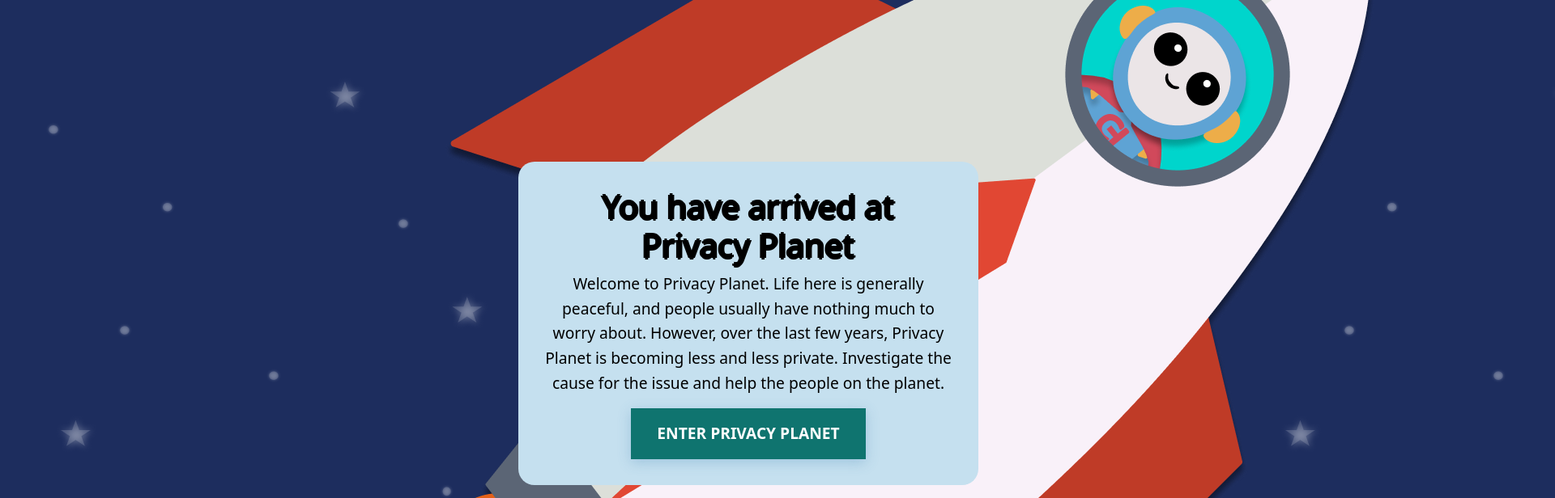
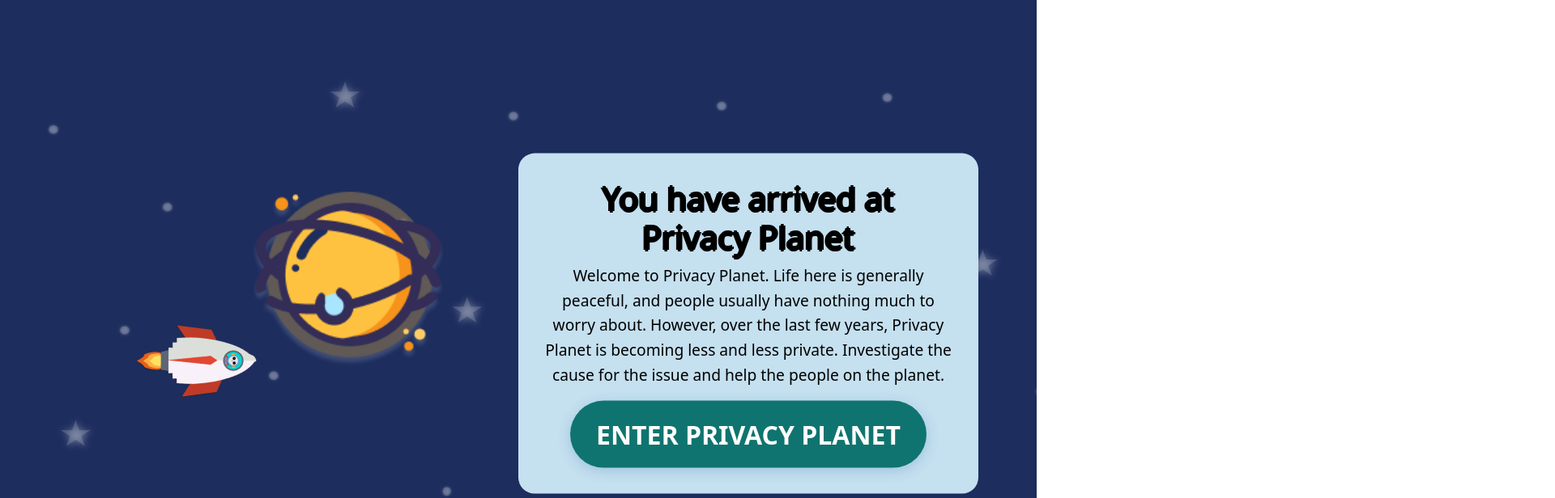
Before and after one commit to virurep/cyberheroes, a React (Create React App) app in the folder cyberheroes/: page /privacy-planet in a window 1280 px wide. Shown: the top 616 px of the page at 81% size, 1920 px wide, since content can reach past the window. Built offline with nearby package versions, Linux system fonts and the light colour scheme.

Commit message:
fixed styling

```diff
--- a/cyberheroes/src/components/PrivacyPlanet.js
+++ b/cyberheroes/src/components/PrivacyPlanet.js
@@ -19,10 +19,10 @@ const PrivacyPlanet = () => {
       {isIntroPage ? (
         <PrivacyIntro />
       ) : (
-        <div className="background">
+        <div className="lesson-intro-background">
           <div className="lesson-intro-side">
-            <img src={rocket} alt="Rocket Ship" className="rocket" />
-            <img src={privacyplanet} alt="Privacy Planet" className="planet" />
+            <img src={rocket} alt="Rocket Ship" className="lesson-intro-rocket" />
+            <img src={privacyplanet} alt="Privacy Planet" className="lesson-intro-planet" />
           </div>
           <div className="intro-message">
             <h1 className="arrivalTitle">You have arrived at Privacy Planet</h1>
--- a/cyberheroes/src/components/intro.js
+++ b/cyberheroes/src/components/intro.js
@@ -9,7 +9,7 @@ const IntroPage = () => {
 
     const goToMap = () => {
         // TODO: Implement navigation to the game
-
+        navigate('/exploration-map');
     };
 
     return (
--- a/cyberheroes/src/styles/intro.css
+++ b/cyberheroes/src/styles/intro.css
@@ -5,7 +5,7 @@ body {
   place-content: center;
 }
 
-.background div {
+.lesson-intro-background div {
   width: 50%;
 }
 
@@ -18,7 +18,7 @@ h1 {
   text-shadow: -2px 0 black, 0 2px black, 2px 0 black, 0 -2px black;
 }
 
-button {
+.lesson-intro-background button, .privacy-intro-container button {
   background: #0F746F;
   color: #ffffff;
   border: none;
@@ -33,18 +33,26 @@ button {
   display: block;
 }
 
-button:hover {
+.lesson-intro-background button:hover, .privacy-intro-container button:hover {
   transform: translateY(-2px);
   box-shadow: 0 6px 20px rgba(70, 134, 181, 0.4);
   background: #19ada6;
 }
 
-.start-button:active {
+.privacy-intro-container button {
+  background: #BF3B27;
+}
+
+.privacy-intro-container button:hover {
+  background: #EC5E48;
+}
+
+.lesson-intro-background button:active, .privacy-intro-container button:active {
   transform: translateY(0);
 }
 
 /* lesson intro page */
-.background {
+.lesson-intro-background {
   flex: 1;
   display: flex;
   justify-content: space-evenly;
@@ -59,11 +67,32 @@ button:hover {
   transform: translate(-50%, -50%);
 }
 
+.lesson-intro-side {
+  height: 100%;
+  width: 50%;
+}
+
 .intro-message {
   width: 50%;
   background-color: #C5E0EF;
   padding: 2rem;
   border-radius: 20px;
+}
+
+.lesson-intro-rocket {
+  position: relative;
+  top: 50%;
+  left: 50%;
+  transform: translate(-150%, 25%) rotate(37.5deg);
+  max-width: 180px;
+}
+
+.lesson-intro-planet {
+  position: relative;
+  top: 50%;
+  left: 50%;
+  transform: translate(-125%, -25%);
+  width: 240px;
 }
 
 
```
